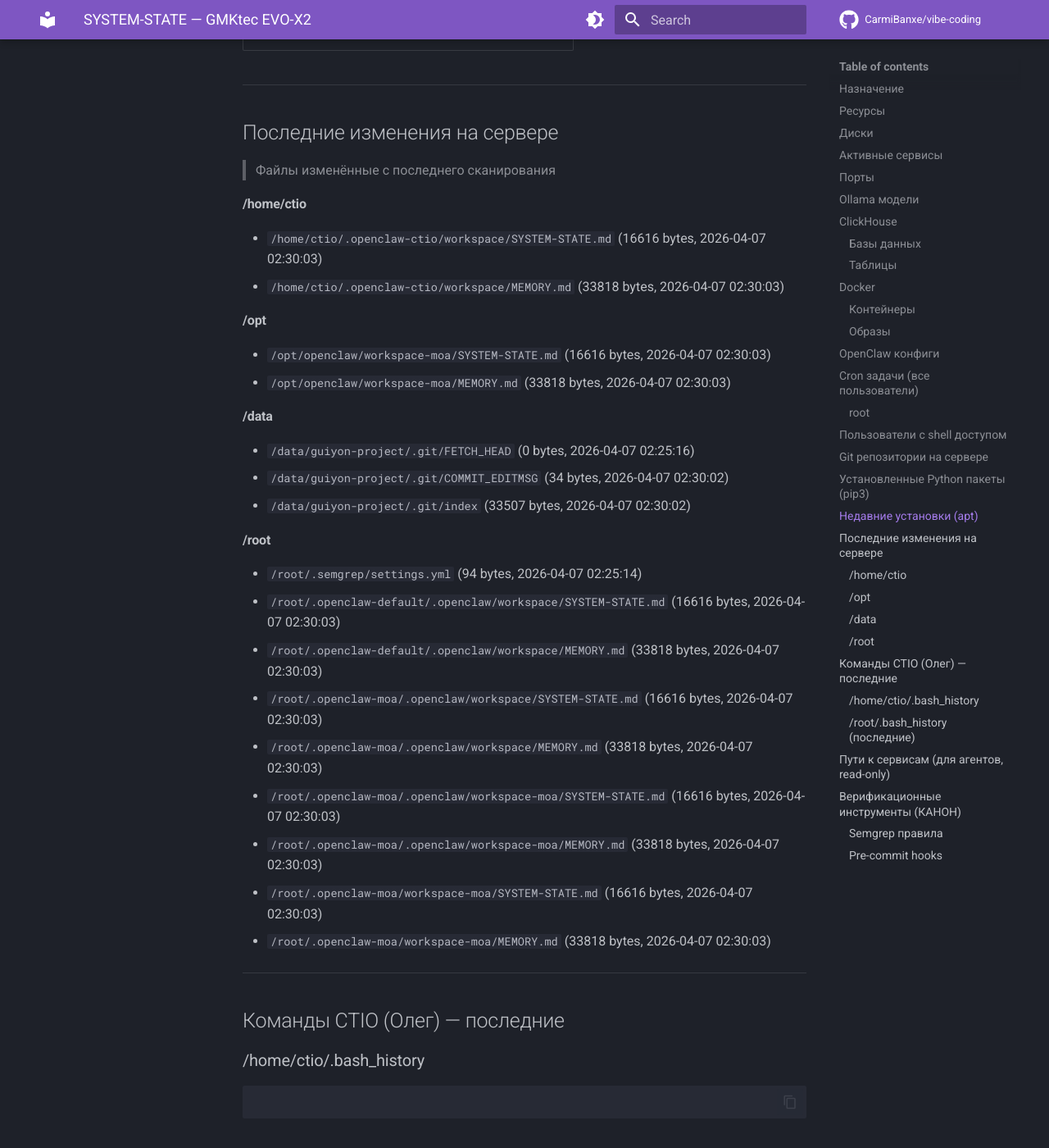
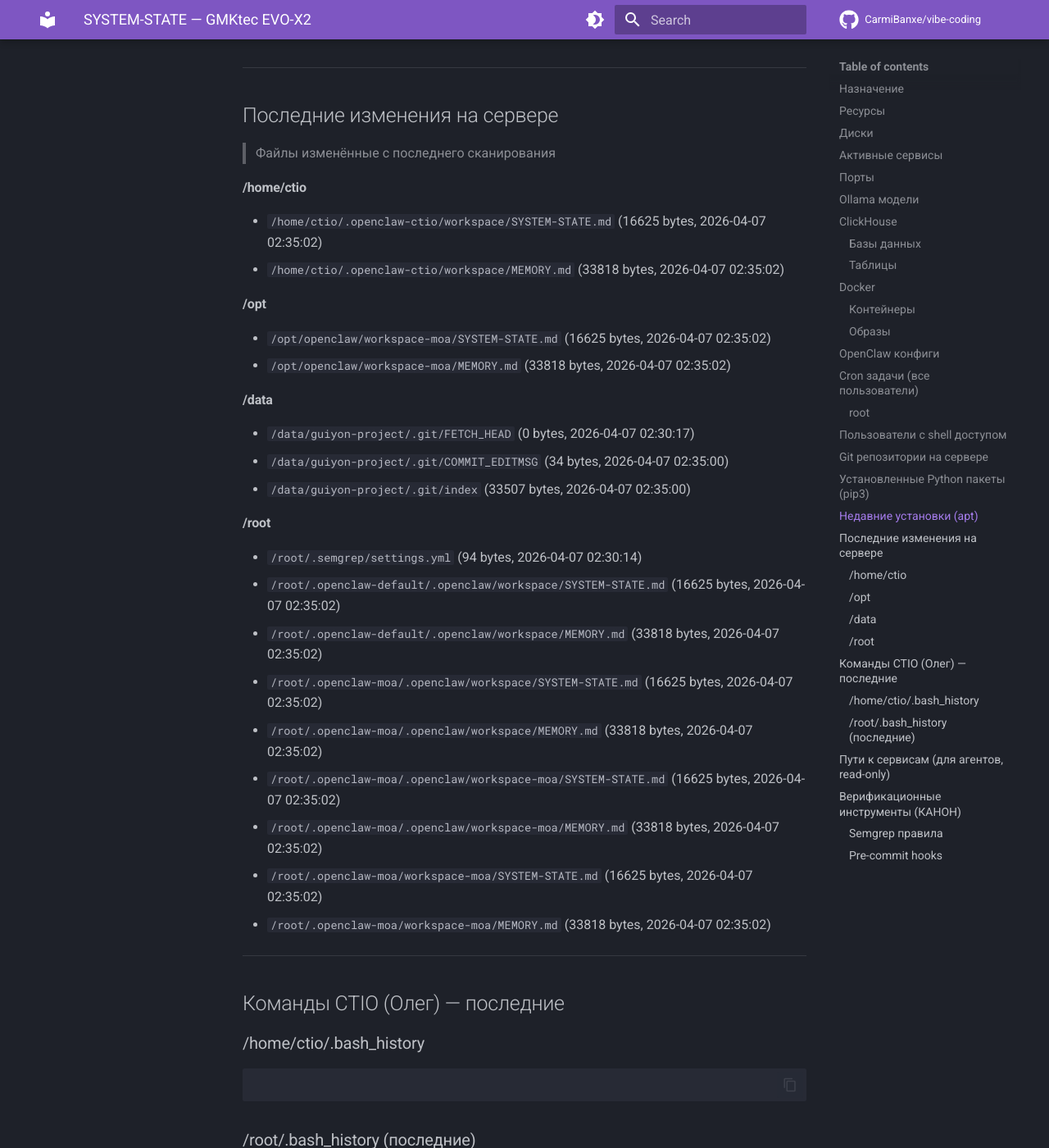
Before and after one commit to CarmiBanxe/vibe-coding, an MkDocs documentation site: the page built from docs/SYSTEM-STATE.md, in a window 1280 px wide and 1400 px high, scrolled down 13841 px. Shown: the whole window at 82% size. Built offline with MkDocs 1.6.1 and Material for MkDocs 9.7.7, drawn with Linux system fonts in a browser that asks for light colours; comment, search, counter and statistics services are not loaded; some of the changed text lies outside the part shown.

Commit message:
auto: SYSTEM-STATE v2 update (2026-04-07 02:35 CEST)

```diff
--- a/docs/SYSTEM-STATE.md
+++ b/docs/SYSTEM-STATE.md
@@ -1,6 +1,6 @@
 # SYSTEM-STATE — GMKtec EVO-X2
 > Автоматически обновляется каждые 5 минут
-> Последнее сканирование: 2026-04-07 02:30 CEST
+> Последнее сканирование: 2026-04-07 02:35 CEST
 > Источник: ctio-watcher.sh v2 (cron)
 
 ## Назначение
@@ -379,28 +379,28 @@
 
 
 #### /home/ctio
-- `/home/ctio/.openclaw-ctio/workspace/SYSTEM-STATE.md` (16616 bytes, 2026-04-07 02:30:03)
-- `/home/ctio/.openclaw-ctio/workspace/MEMORY.md` (33818 bytes, 2026-04-07 02:30:03)
+- `/home/ctio/.openclaw-ctio/workspace/SYSTEM-STATE.md` (16625 bytes, 2026-04-07 02:35:02)
+- `/home/ctio/.openclaw-ctio/workspace/MEMORY.md` (33818 bytes, 2026-04-07 02:35:02)
 
 #### /opt
-- `/opt/openclaw/workspace-moa/SYSTEM-STATE.md` (16616 bytes, 2026-04-07 02:30:03)
-- `/opt/openclaw/workspace-moa/MEMORY.md` (33818 bytes, 2026-04-07 02:30:03)
+- `/opt/openclaw/workspace-moa/SYSTEM-STATE.md` (16625 bytes, 2026-04-07 02:35:02)
+- `/opt/openclaw/workspace-moa/MEMORY.md` (33818 bytes, 2026-04-07 02:35:02)
 
 #### /data
-- `/data/guiyon-project/.git/FETCH_HEAD` (0 bytes, 2026-04-07 02:25:16)
-- `/data/guiyon-project/.git/COMMIT_EDITMSG` (34 bytes, 2026-04-07 02:30:02)
-- `/data/guiyon-project/.git/index` (33507 bytes, 2026-04-07 02:30:02)
+- `/data/guiyon-project/.git/FETCH_HEAD` (0 bytes, 2026-04-07 02:30:17)
+- `/data/guiyon-project/.git/COMMIT_EDITMSG` (34 bytes, 2026-04-07 02:35:00)
+- `/data/guiyon-project/.git/index` (33507 bytes, 2026-04-07 02:35:00)
 
 #### /root
-- `/root/.semgrep/settings.yml` (94 bytes, 2026-04-07 02:25:14)
-- `/root/.openclaw-default/.openclaw/workspace/SYSTEM-STATE.md` (16616 bytes, 2026-04-07 02:30:03)
-- `/root/.openclaw-default/.openclaw/workspace/MEMORY.md` (33818 bytes, 2026-04-07 02:30:03)
-- `/root/.openclaw-moa/.openclaw/workspace/SYSTEM-STATE.md` (16616 bytes, 2026-04-07 02:30:03)
-- `/root/.openclaw-moa/.openclaw/workspace/MEMORY.md` (33818 bytes, 2026-04-07 02:30:03)
-- `/root/.openclaw-moa/.openclaw/workspace-moa/SYSTEM-STATE.md` (16616 bytes, 2026-04-07 02:30:03)
-- `/root/.openclaw-moa/.openclaw/workspace-moa/MEMORY.md` (33818 bytes, 2026-04-07 02:30:03)
-- `/root/.openclaw-moa/workspace-moa/SYSTEM-STATE.md` (16616 bytes, 2026-04-07 02:30:03)
-- `/root/.openclaw-moa/workspace-moa/MEMORY.md` (33818 bytes, 2026-04-07 02:30:03)
+- `/root/.semgrep/settings.yml` (94 bytes, 2026-04-07 02:30:14)
+- `/root/.openclaw-default/.openclaw/workspace/SYSTEM-STATE.md` (16625 bytes, 2026-04-07 02:35:02)
+- `/root/.openclaw-default/.openclaw/workspace/MEMORY.md` (33818 bytes, 2026-04-07 02:35:02)
+- `/root/.openclaw-moa/.openclaw/workspace/SYSTEM-STATE.md` (16625 bytes, 2026-04-07 02:35:02)
+- `/root/.openclaw-moa/.openclaw/workspace/MEMORY.md` (33818 bytes, 2026-04-07 02:35:02)
+- `/root/.openclaw-moa/.openclaw/workspace-moa/SYSTEM-STATE.md` (16625 bytes, 2026-04-07 02:35:02)
+- `/root/.openclaw-moa/.openclaw/workspace-moa/MEMORY.md` (33818 bytes, 2026-04-07 02:35:02)
+- `/root/.openclaw-moa/workspace-moa/SYSTEM-STATE.md` (16625 bytes, 2026-04-07 02:35:02)
+- `/root/.openclaw-moa/workspace-moa/MEMORY.md` (33818 bytes, 2026-04-07 02:35:02)
 
 ---
 
```
Also changed, not shown: other parts of docs/SYSTEM-STATE.md (+3 -3 lines).
